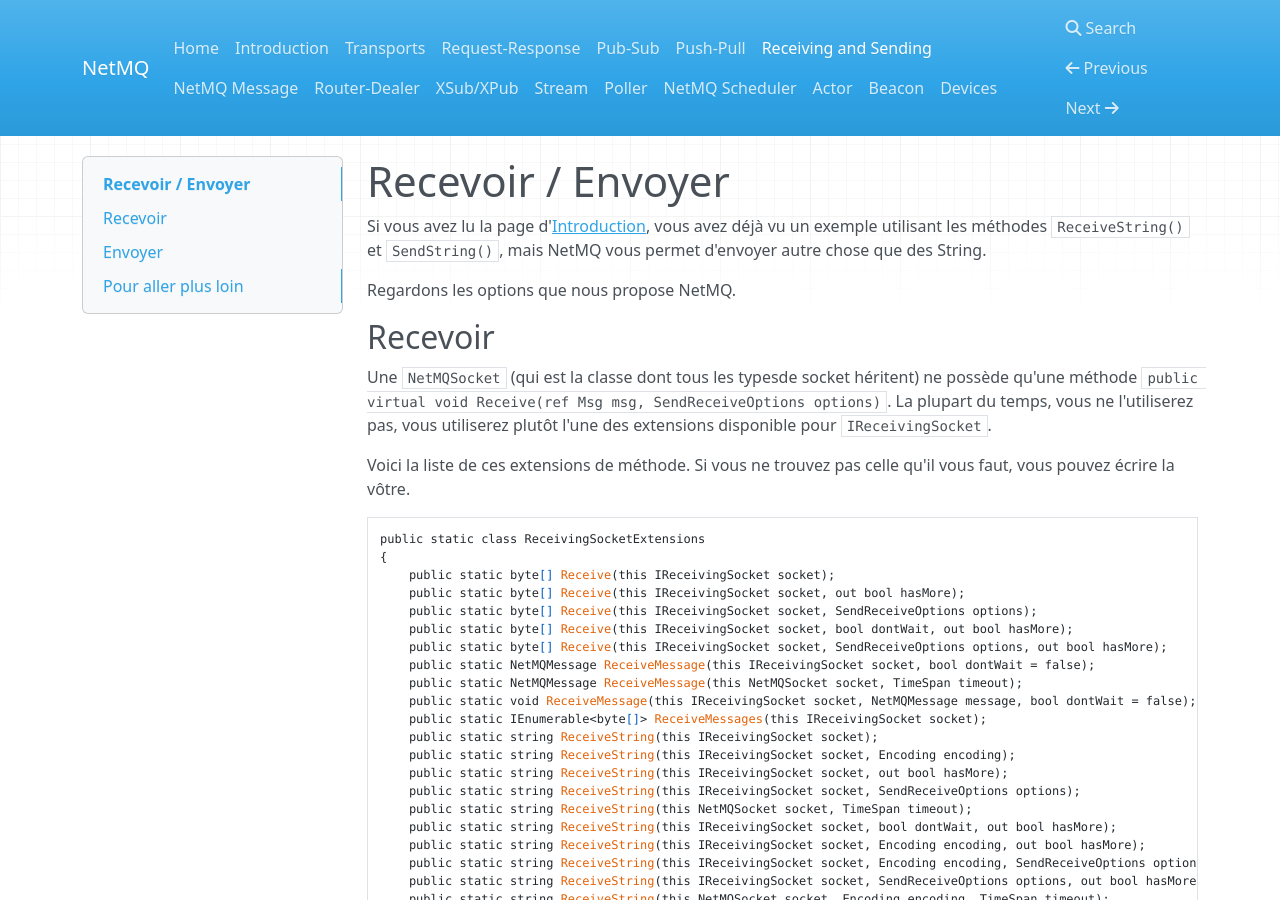
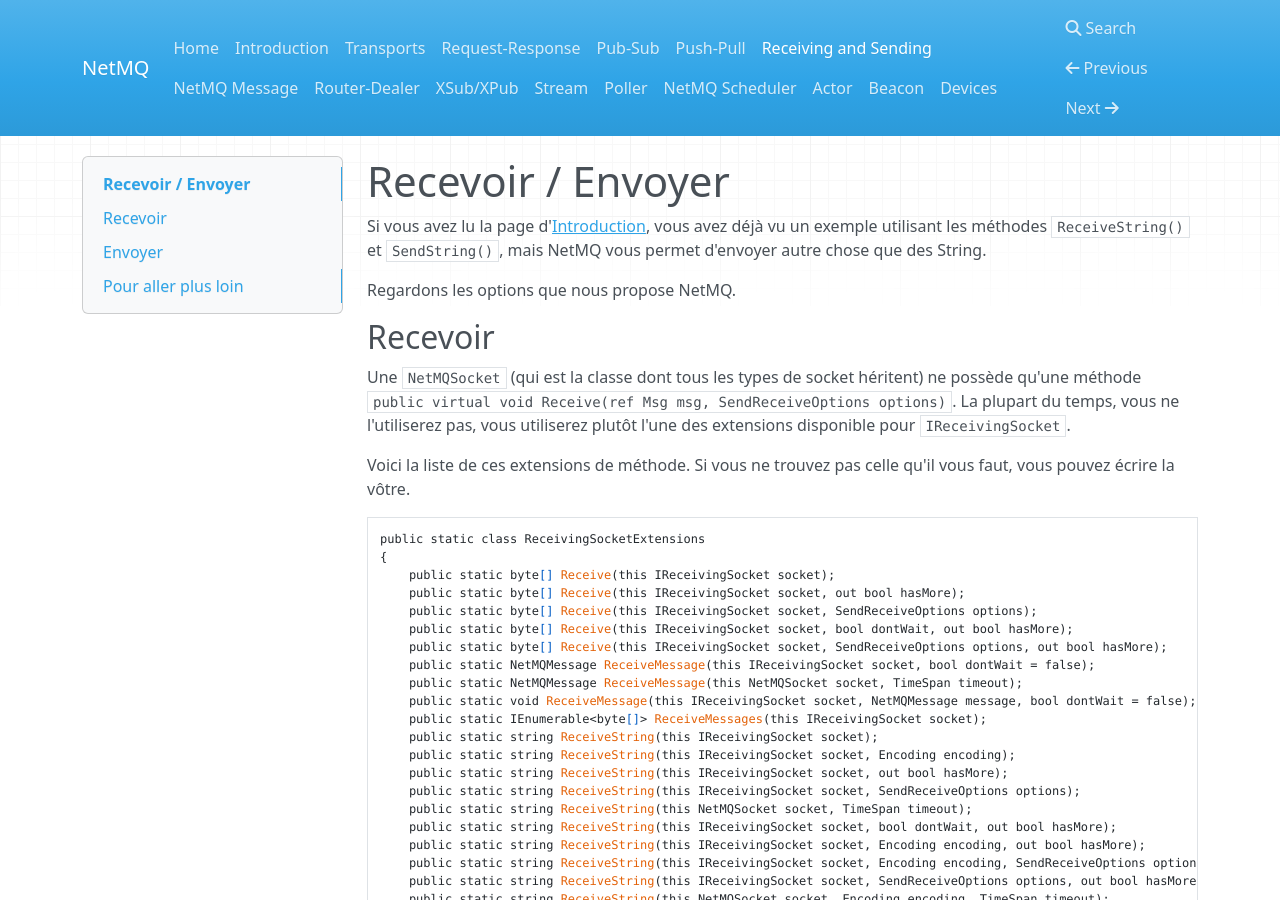
Before and after one commit to NetMQ/Docs-French, an MkDocs documentation site: the page built from docs/receiving-sending.md, in a window 1280 px wide and 900 px high. Built offline with MkDocs 1.6.1, drawn with Linux system fonts in a browser that asks for light colours; nearby versions of some CDN libraries; old or Windows-style settings are respelled for this version of MkDocs.

Commit message:
Update receiving-sending.md

```diff
--- a/docs/receiving-sending.md
+++ b/docs/receiving-sending.md
@@ -9,7 +9,7 @@ Regardons les options que nous propose NetMQ.
 
 ## Recevoir
 
-Une <code>NetMQSocket</code> (qui est la classe dont tous les typesde socket héritent) ne possède qu'une méthode <code>public virtual void Receive(ref Msg msg, SendReceiveOptions options)</code>. La plupart du temps, vous ne l'utiliserez pas, vous utiliserez plutôt l'une des extensions disponible pour <code>IReceivingSocket</code>.
+Une <code>NetMQSocket</code> (qui est la classe dont tous les types de socket héritent) ne possède qu'une méthode <code>public virtual void Receive(ref Msg msg, SendReceiveOptions options)</code>. La plupart du temps, vous ne l'utiliserez pas, vous utiliserez plutôt l'une des extensions disponible pour <code>IReceivingSocket</code>.
 
 Voici la liste de ces extensions de méthode. Si vous ne trouvez pas celle qu'il vous faut, vous pouvez écrire la vôtre.
 
```
